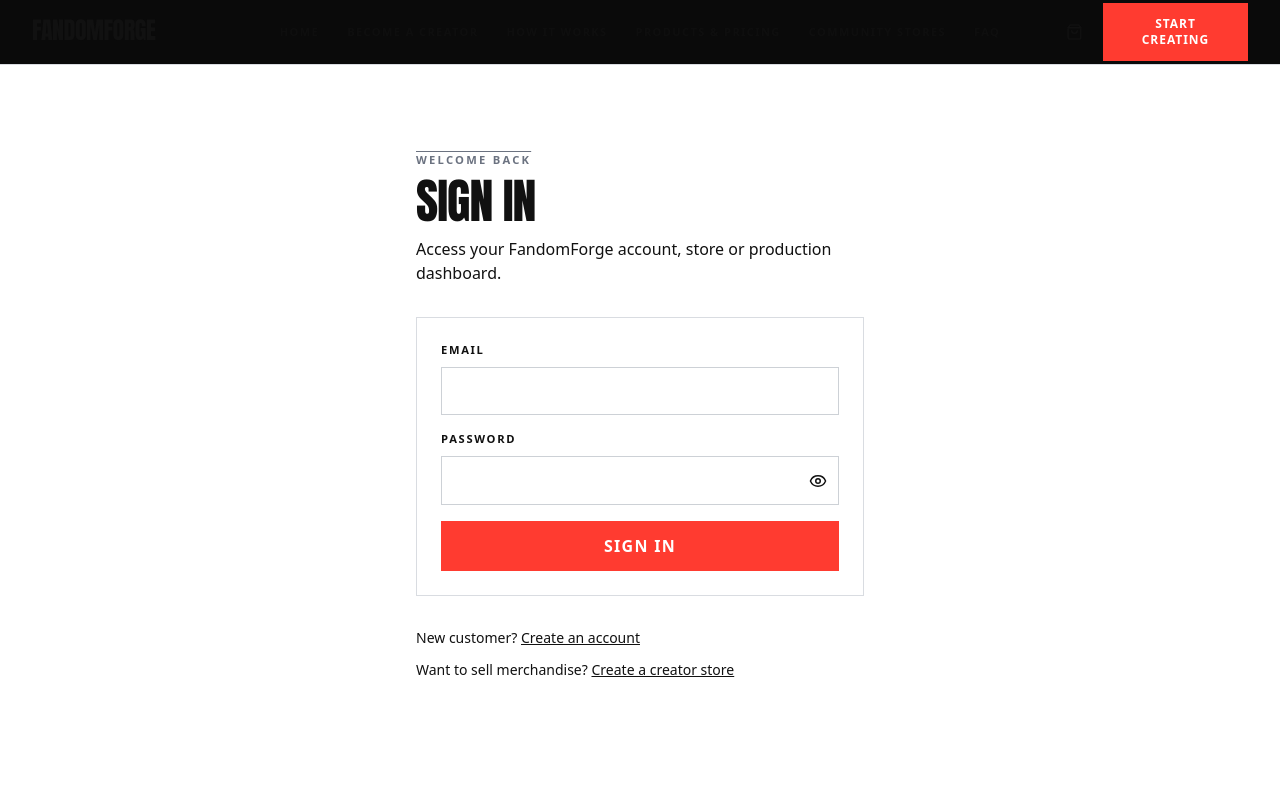
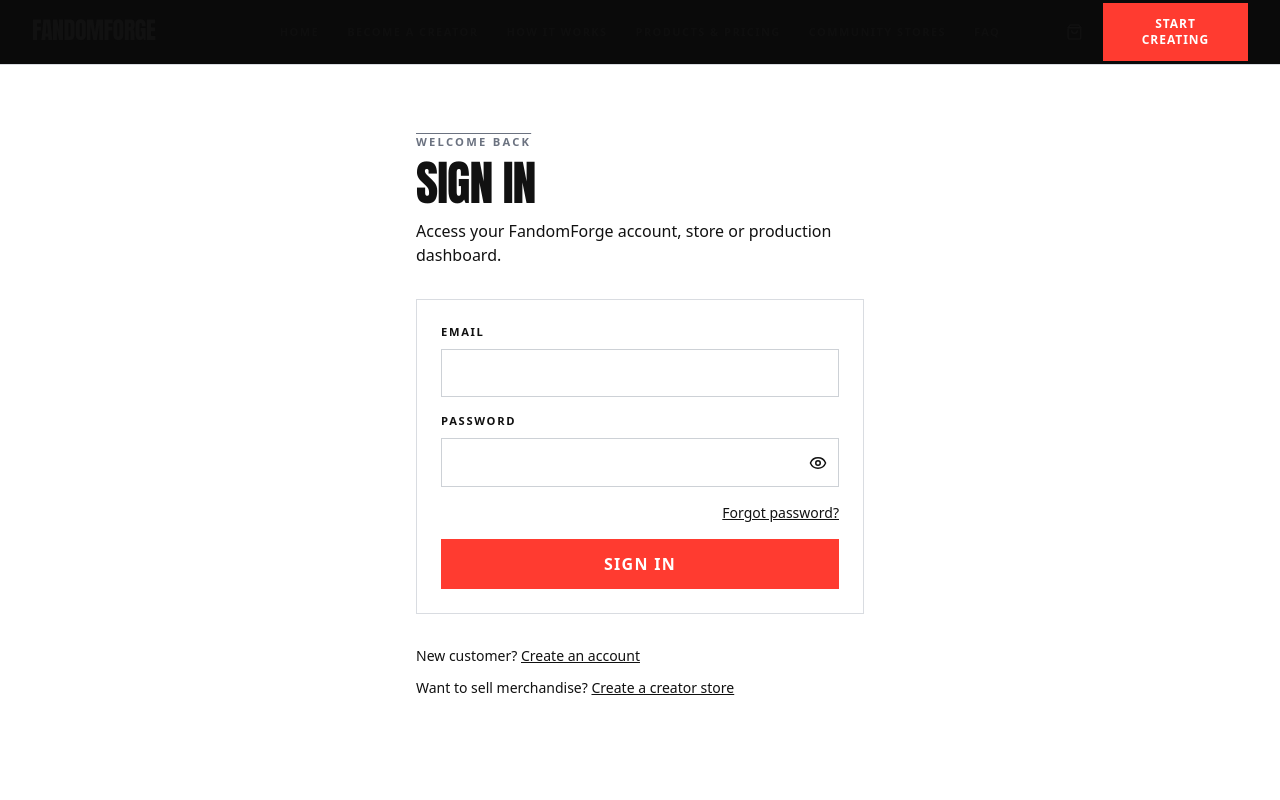
Before and after one commit to MandyBizinbox/Fandomforge, a React (Create React App) app in the folder frontend/: page /login in a window 1280 px wide. Shown: the top 800 px of the page. Built offline with nearby package versions, Linux system fonts and the light colour scheme; no server answers; a web font is replaced by a local one.

Commit message:
feat(auth): integrate password recovery into frontend/src/pages/Login.jsx

```diff
--- a/frontend/src/pages/Login.jsx
+++ b/frontend/src/pages/Login.jsx
@@ -72,6 +72,7 @@ export default function Login() {
                 <button type="button" onClick={() => setShowPassword((current) => !current)} className="absolute right-3 top-1/2 -translate-y-1/2 text-[var(--ff-muted-text)] hover:text-[var(--ff-primary)]" aria-label={showPassword ? "Hide password" : "Show password"}>{showPassword ? <EyeOff size={18} /> : <Eye size={18} />}</button>
               </div>
             </div>
+            <div className="text-right text-sm"><Link to="/forgot-password" className="underline text-[var(--ff-page-text)]" data-testid="login-forgot-password">Forgot password?</Link></div>
             {error && <div className="text-[var(--ff-primary)] text-sm" role="alert" data-testid="login-error">{error}</div>}
             <button type="submit" className="btn-primary w-full justify-center" disabled={loading} data-testid="login-submit">{loading ? "Signing in…" : "Sign in"}</button>
           </form>
```
